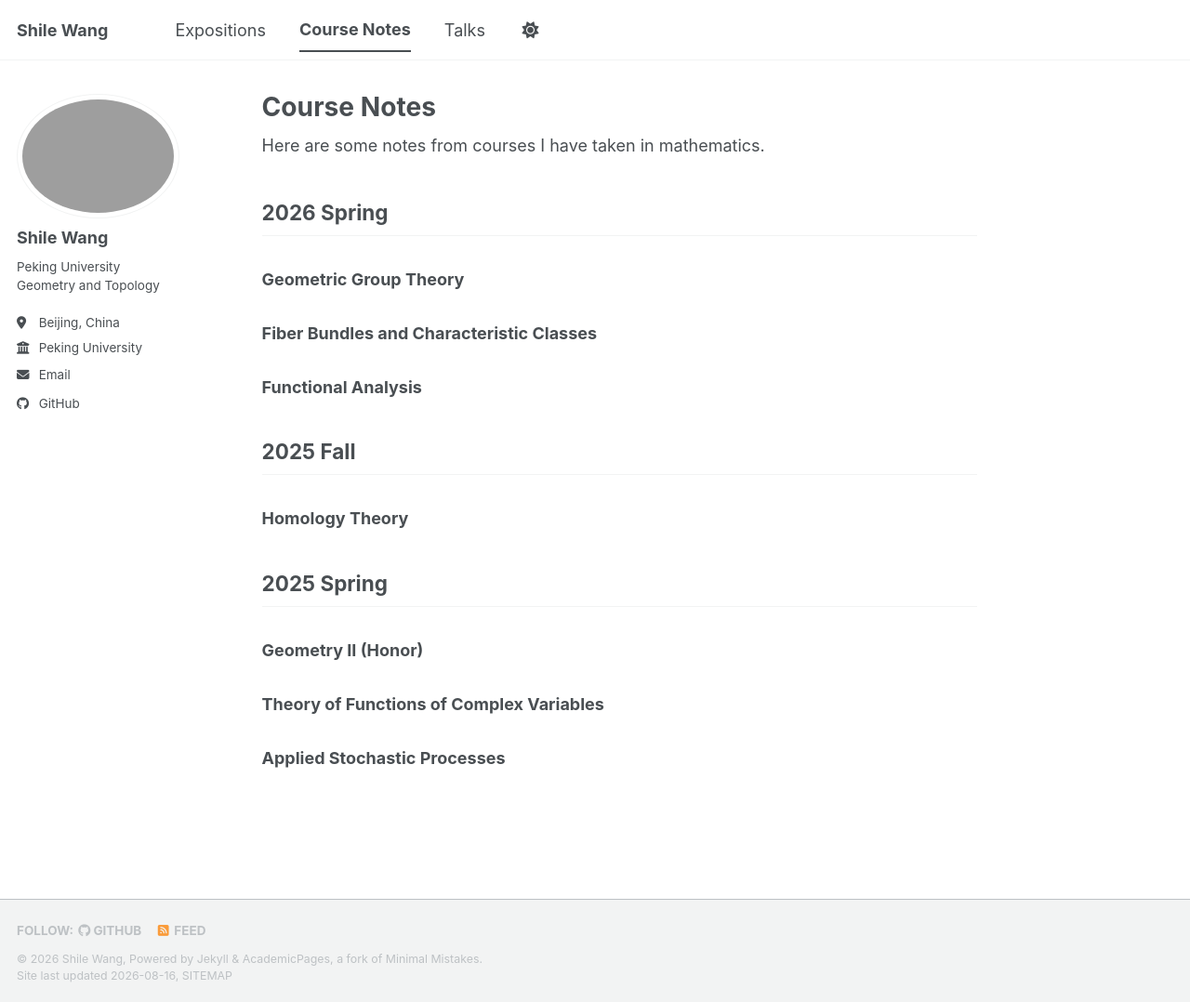
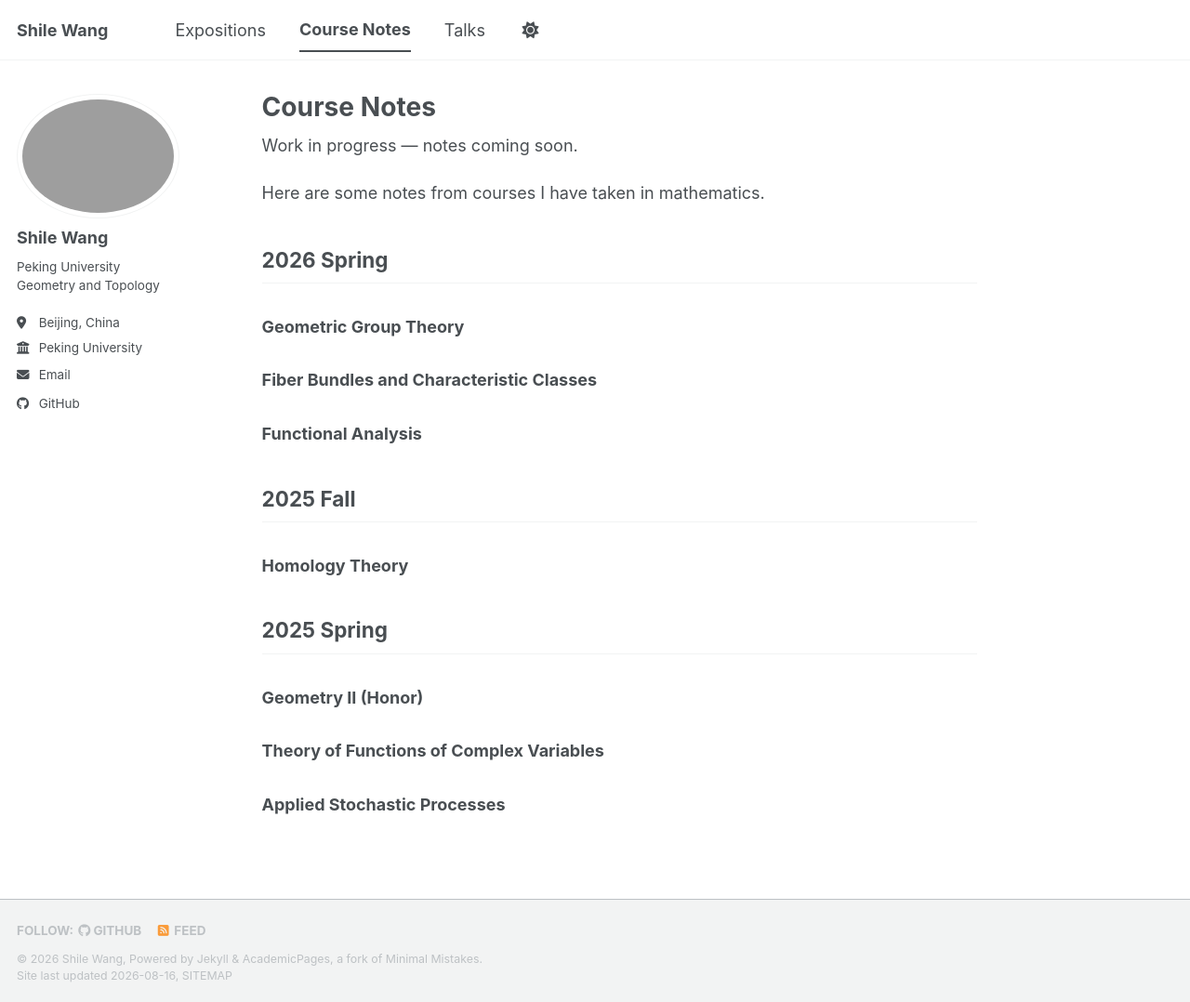
Before and after one commit to shilewang/shilewang.github.io, a Jekyll site: the page built from _pages/course-notes.md, in a window 1280 px wide and 1078 px high. Shown: the whole window at 93% size. Built offline with Jekyll 4.4.1, drawn with Linux system fonts in a browser that asks for light colours; a style sheet for code colours, icons or effects is not loaded.

Commit message:
Update course-notes.md

```diff
--- a/_pages/course-notes.md
+++ b/_pages/course-notes.md
@@ -3,6 +3,8 @@ title: "Course Notes"
 permalink: /course-notes/
 author_profile: true
 ---
+
+Work in progress — notes coming soon.
 
 Here are some notes from courses I have taken in mathematics.
 
```
